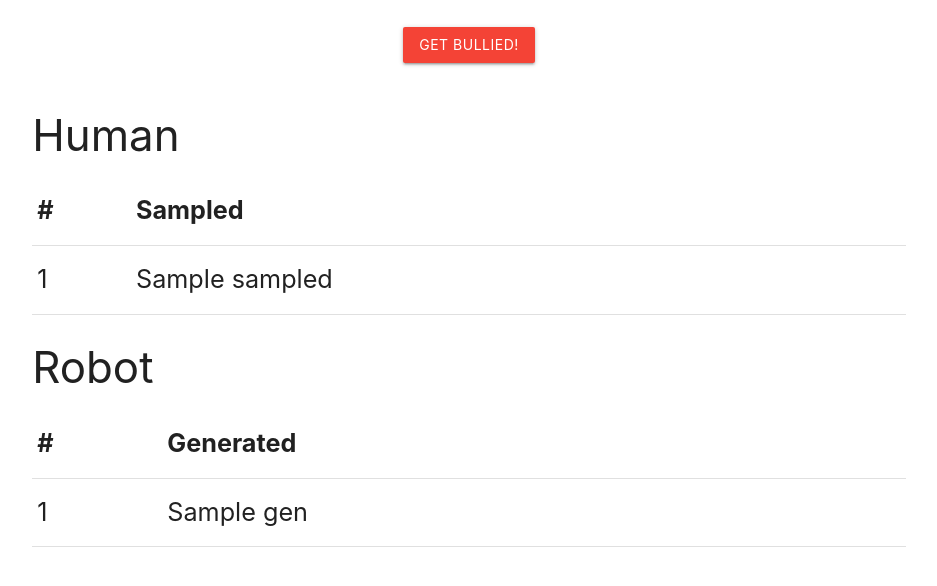
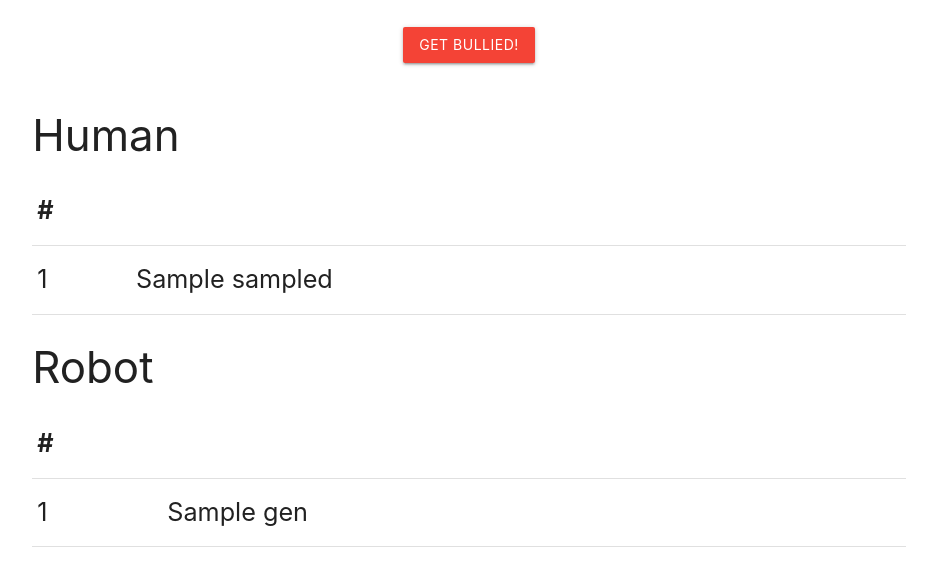
Before and after one commit to dachenlian/toxic-talk, a Django app: template web/templates/core/index.html in a window 1280 px wide. Shown: the part 147-733 px from the top of the page, without its empty margins (171-1108 px from the left). Run offline with Django 3.2, Linux system fonts and the light colour scheme; the template is opened without the code that fills it: most values are stand-ins (such as "Sample title", 1, 10 or a date in 2020).

Commit message:
removed header

```diff
--- a/web/templates/core/index.html
+++ b/web/templates/core/index.html
@@ -27,7 +27,7 @@
                     <thead>
                     <tr>
                         <th>#</th>
-                        <th>Sampled</th>
+                        <th></th>
                     </tr>
                     </thead>
                     <tbody>
@@ -44,7 +44,7 @@
                     <thead>
                     <tr>
                         <th>#</th>
-                        <th>Generated</th>
+                        <th></th>
                     </tr>
                     </thead>
                     <tbody>
```
